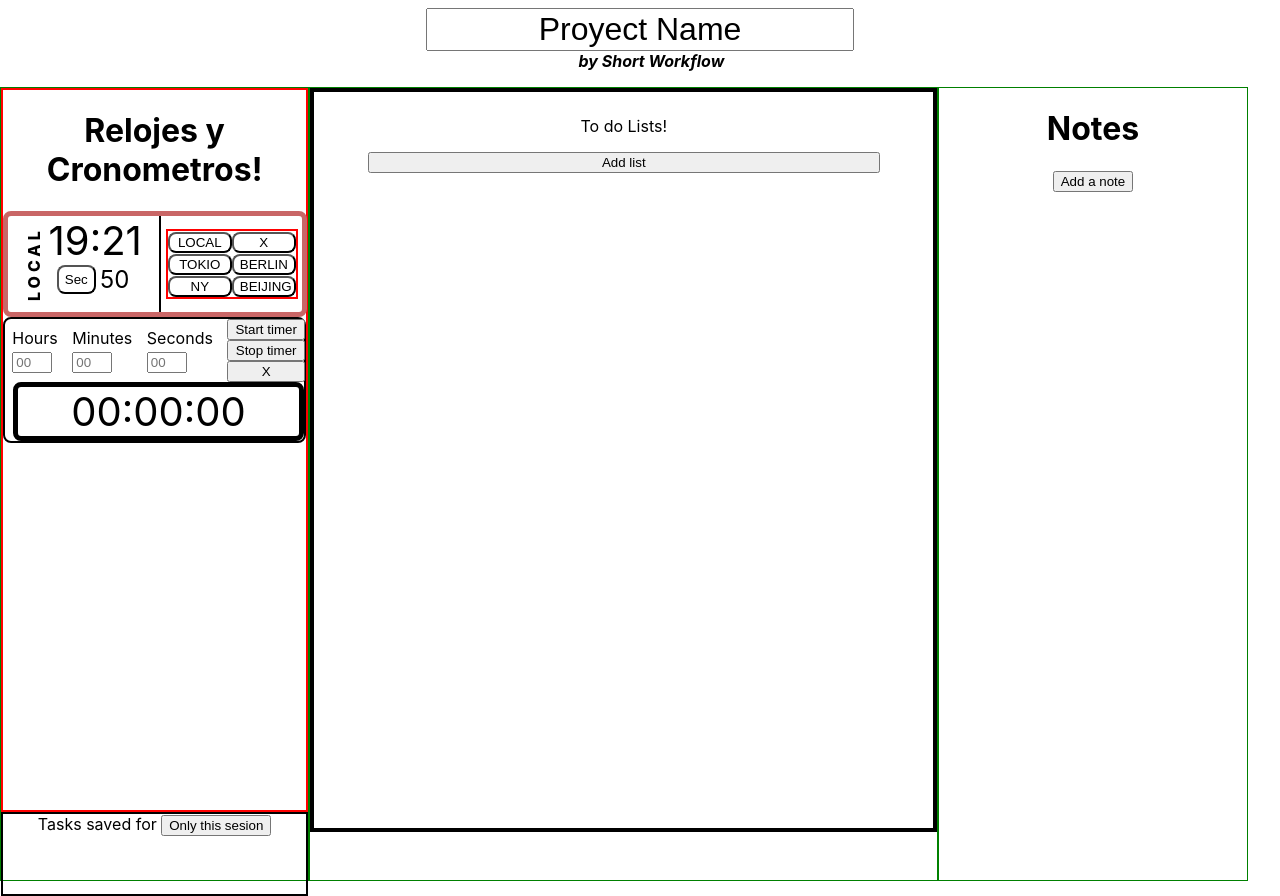
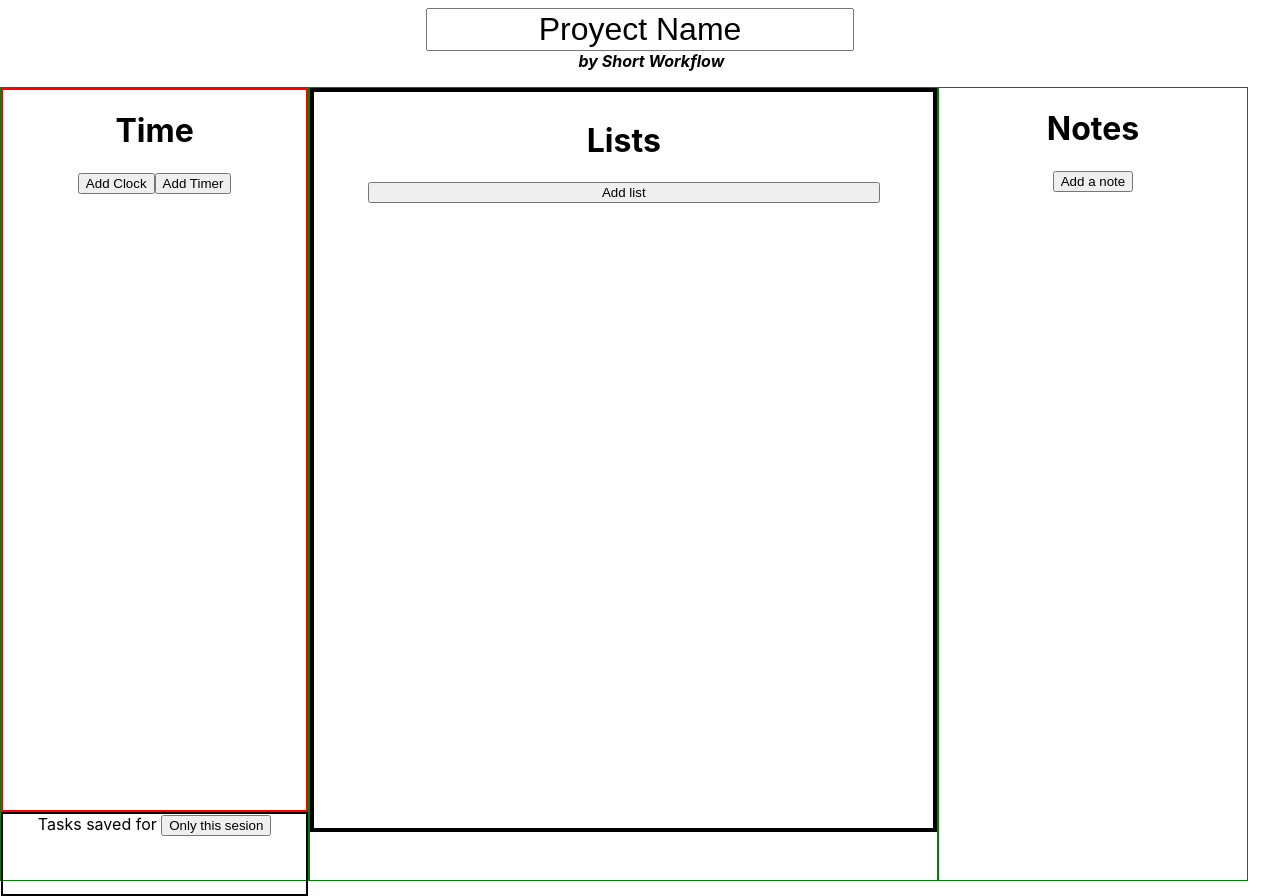
Before and after one commit to agutig/react_ex4, a React (Create React App) app: page / in a window 1280 px wide. Built offline with nearby package versions, Linux system fonts and the light colour scheme.

Commit message:
aaaaaaaaaa

```diff
--- a/src/App.js
+++ b/src/App.js
@@ -22,7 +22,6 @@ function App() {
       <div className='mainBox'>
         <div className='subBox1'>
           <div className='timeBox'>
-                <h1>Relojes y Cronometros!</h1>
                 <TimeManager></TimeManager>
           </div>
           <PersistencyBox/>
--- a/src/components/taskManagerManager.jsx
+++ b/src/components/taskManagerManager.jsx
@@ -20,7 +20,7 @@ function TaskManagerManager(){
 
     return(
         <div className='taskManager'>
-            <p>To do Lists!</p>
+            <h1>Lists</h1>
             <button onClick={() => addTaskManager()}>Add list</button>
             {taskManagerList.map( (taskManager) => <TaskManager list={taskManager} key={taskManager.id} db={taskManagerList} refresh={setTaskManagerList}/>)}
         </div>
--- a/src/components/timeManager.jsx
+++ b/src/components/timeManager.jsx
@@ -1,14 +1,50 @@
 import React from 'react'
 import Clock from './clock';
 import Timer from './timer';
+import {useState} from 'react'
+import {v4 as uuidv4} from  'uuid'
 
 function TimeManager(){
 
+    const [timeManagerList ,setTimeManagerList] = useState([]);
+
+    function clock(){
+        return {timeZone : 0}
+    }
+
+    function timer(){
+        return {hours : 0 , minutes:0 , seconds: 0}
+    }
+
+    function newComponent(type){
+
+        if(type === "clock"){
+            const component = {
+                type: type,
+                id: uuidv4(),
+                component: clock()
+            }
+            setTimeManagerList(component,...timeManagerList)
+        }else{
+            const component = {
+                type: type,
+                id: uuidv4(),
+                component: timer()
+            }
+            setTimeManagerList(component,...timeManagerList)
+        }
+    }
 
     return(
         <div>
-            <Clock></Clock>
-            <Timer/>
+            <h1>Time</h1>
+            <div>
+                <button onClick={() => newComponent("clock")}>Add Clock</button>
+                <button onClick={() => newComponent("timer")}>Add Timer</button>
+            </div>
+            <div className='timeList'>
+
+            </div>
         </div>
     );
 
```
